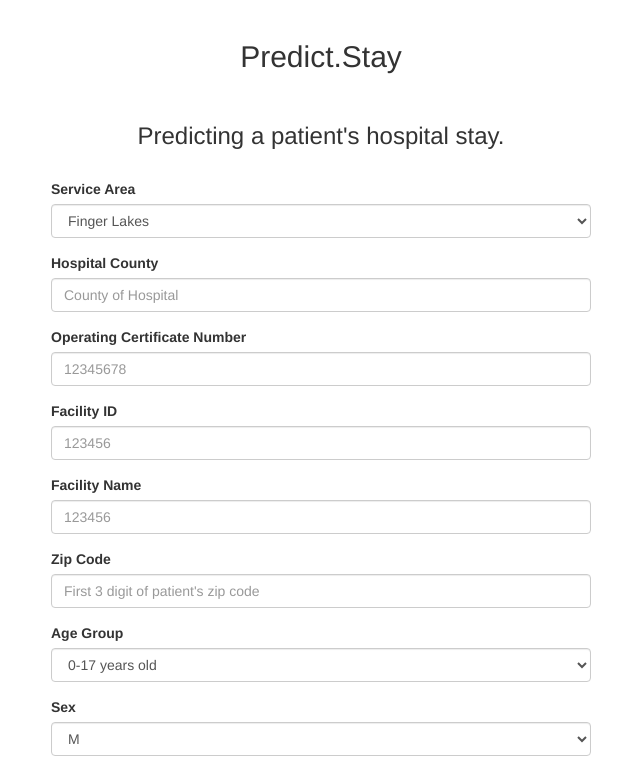
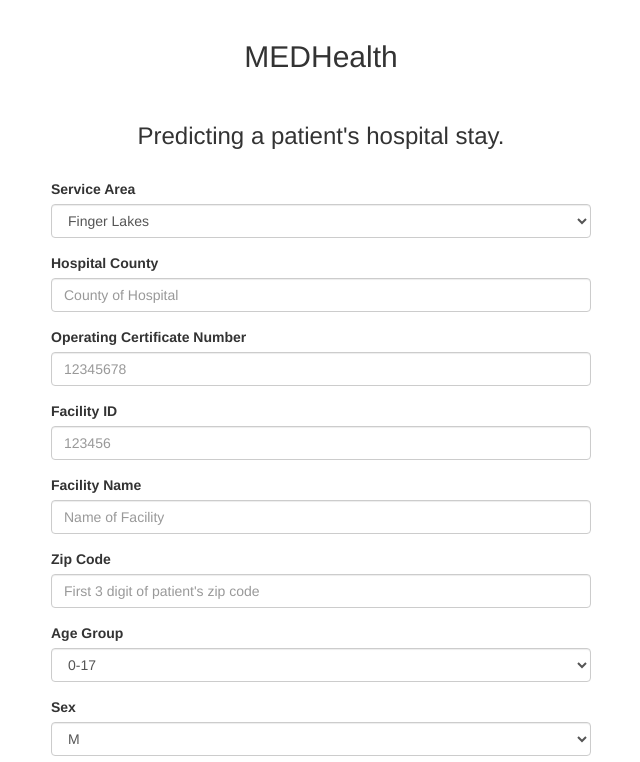
Before and after one commit to mctrann/cornHack2019, a PHP site: page / in a window 1280 px wide. Shown: the top 762 px of the page, without its empty margins (319-959 px from the left). Run offline with PHP 8.4, Linux system fonts and the light colour scheme; some libraries are stand-ins or nearby versions.

Commit message:
update resource and update name

```diff
--- a/index.php
+++ b/index.php
@@ -79,6 +79,10 @@ if(isset($_POST["submit"]))
   $birthWeight = clean_text($_POST["birthWeight"]);
   $abortion = clean_text($_POST["abortion"]);
   $emergency = clean_text($_POST["emergency"]);
+
+  $command = escapeshellcmd('/model.py');
+
+  //move to new html
   header('Location: result.html');
 
 
@@ -171,7 +175,7 @@ if(isset($_POST["submit"]))
 <!DOCTYPE html>
 <html>
  <head>
- <title>Predict</title>
+ <title>MEDH</title>
   <script src="https://ajax.googleapis.com/ajax/libs/jquery/3.1.0/jquery.min.js"></script>
   <link rel="stylesheet" href="https://maxcdn.bootstrapcdn.com/bootstrap/3.3.6/css/bootstrap.min.css" />
   <script src="https://maxcdn.bootstrapcdn.com/bootstrap/3.3.7/js/bootstrap.min.js"></script>
@@ -179,7 +183,7 @@ if(isset($_POST["submit"]))
  <body>
   <br />
   <div class="container">
-   <h2 align="center">Predict.Stay</h2>
+   <h2 align="center">MEDHealth</h2>
    <br />
    <div class="col-md-6" style="margin:0 auto; float:none;">
     <form method="post">
@@ -219,7 +223,7 @@ if(isset($_POST["submit"]))
 
     <div class="form-group">
       <label>Facility Name</label>
-      <input type="number" class="form-control" name="fn" placeholder="123456">
+      <input type="name" class="form-control" name="fn" placeholder="Name of Facility">
     </div>
 
     <div class="form-group">
@@ -231,11 +235,11 @@ if(isset($_POST["submit"]))
      <label>Age Group</label>
      <div>
      <select class="form-control" name="age">
-         <option>0-17 years old</option>
-         <option>18-29 years old</option>
-         <option>30-49 years old</option>
-         <option>50-69 years old</option>
-         <option>70 years old or older</option>
+         <option>0-17</option>
+         <option>18-29</option>
+         <option>30-49</option>
+         <option>50-69</option>
+         <option>70 or Older</option>
     </select>
      </div>
     </div>
```
Also changed, not shown: README.md.
